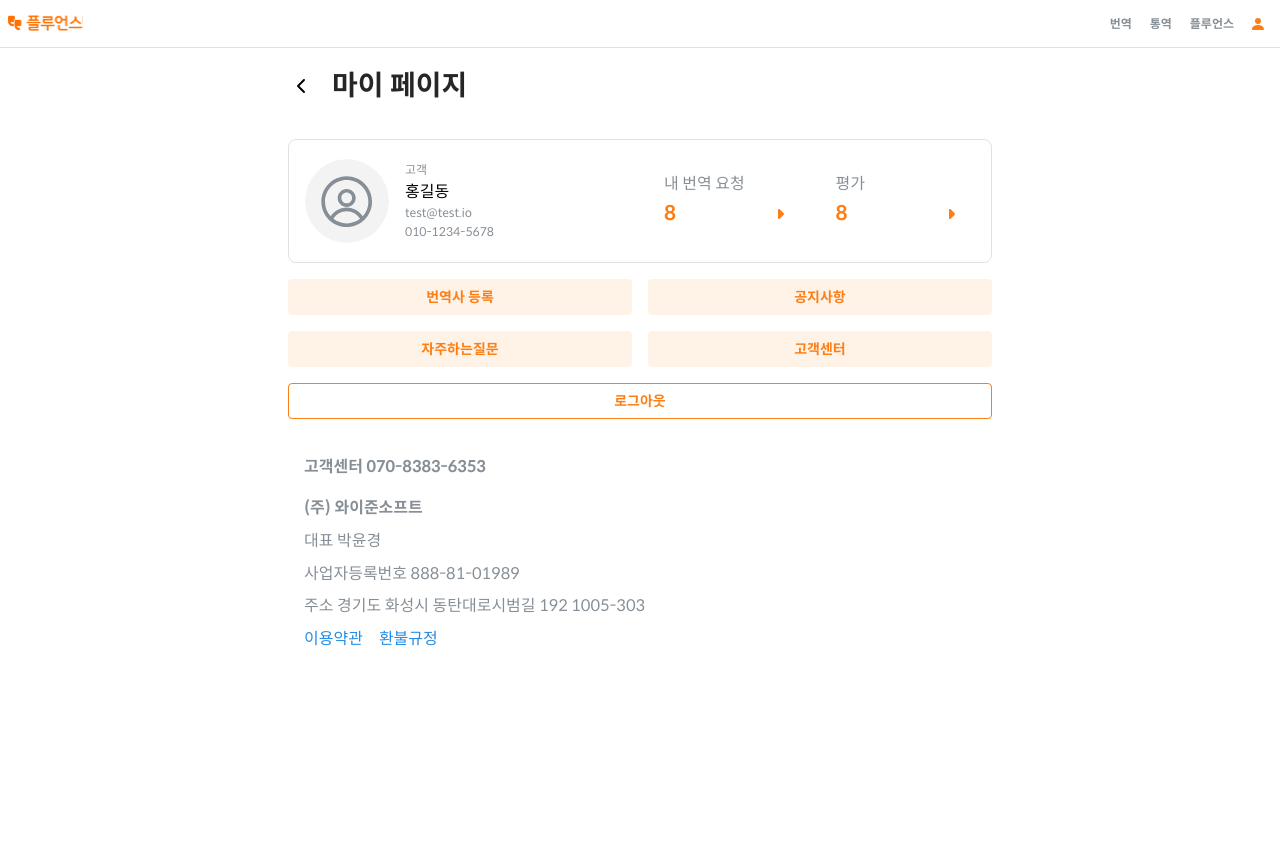
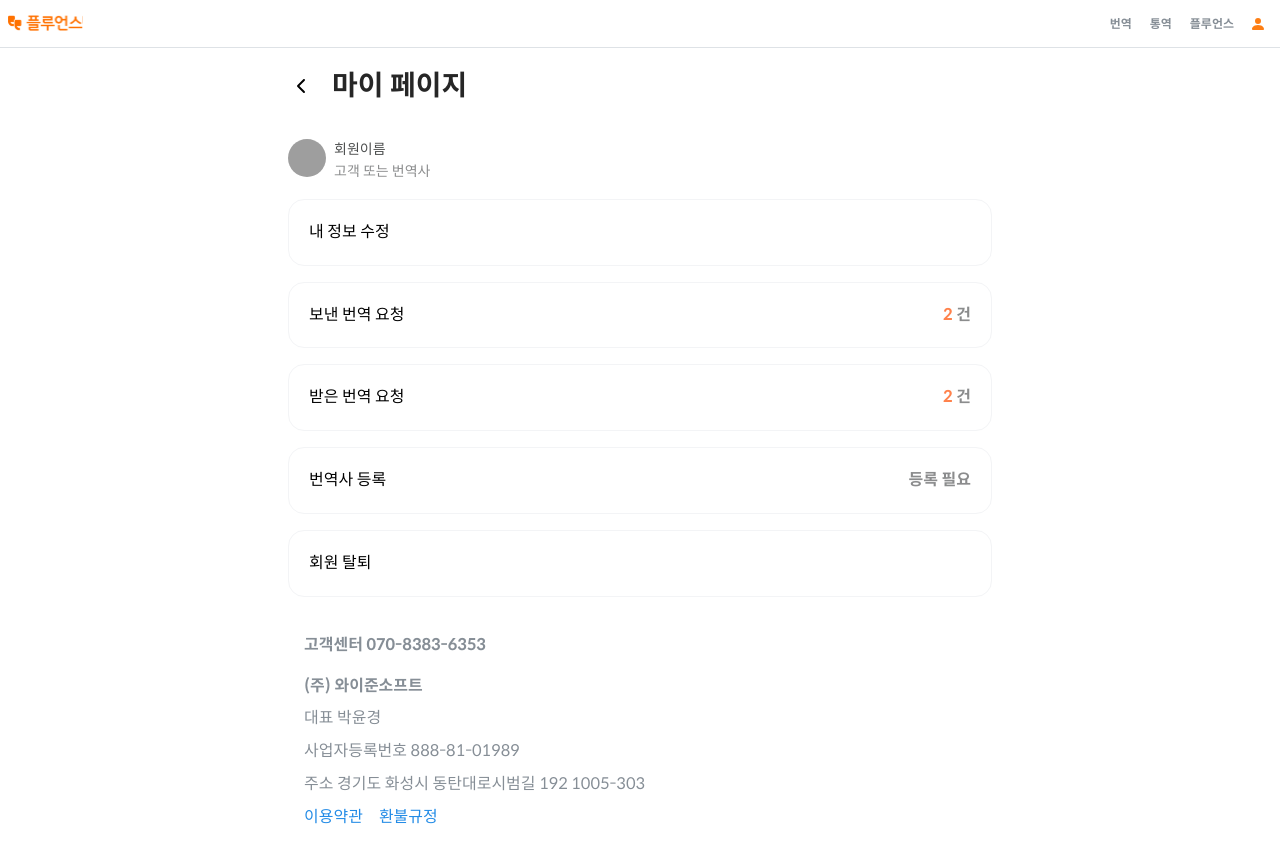
Before and after one commit to lgj9172/translate-platform, a Next.js app: page /my in a window 1280 px wide. Before the commit the page ends 800 px from the top, so only its background shows below. Built offline with nearby package versions, Linux system fonts and the light colour scheme; grey boxes are pictures that could not be loaded.

Commit message:
add: my page

```diff
--- a/app/my/page.tsx
+++ b/app/my/page.tsx
@@ -1,21 +1,11 @@
 "use client";
 
+import Card from "@/components/Card";
 import PageHeader from "@/components/PageHeader";
 import PageTitle from "@/components/PageTitle";
-import {
-  ActionIcon,
-  Avatar,
-  Button,
-  Card,
-  Group,
-  Paper,
-  SimpleGrid,
-  Stack,
-  Text,
-  UnstyledButton,
-} from "@mantine/core";
+import { ActionIcon, Avatar, Group, Stack } from "@mantine/core";
 import Link from "next/link";
-import { FaCaretRight, FaChevronLeft } from "react-icons/fa6";
+import { FaChevronLeft } from "react-icons/fa6";
 
 export default function Page() {
   return (
@@ -33,7 +23,63 @@ export default function Page() {
           <PageTitle>마이 페이지</PageTitle>
         </Group>
       </PageHeader>
-      <Card withBorder radius="md">
+
+      <div className="flex gap-[8px]">
+        <Avatar src="avatar.png" />
+        <div>
+          <div className="text-[14px] text-[#4B4D4D]">회원이름</div>
+          <div className="text-[14px] text-[#8B8C8D]">고객 또는 번역사</div>
+        </div>
+      </div>
+
+      {/* <Divider /> */}
+      <Link className="hover:cursor-pointer" href="/">
+        <Card>
+          <div className="flex justify-between">
+            <div>내 정보 수정</div>
+            <div className="text-[#8B8C8D] font-bold">
+              <span />
+            </div>
+          </div>
+        </Card>
+      </Link>
+
+      <Link className="hover:cursor-pointer" href="/">
+        <Card>
+          <div className="flex justify-between">
+            <div>보낸 번역 요청</div>
+            <div className="text-[#8B8C8D] font-bold">
+              <span className="text-primary">2</span> 건
+            </div>
+          </div>
+        </Card>
+      </Link>
+
+      <Link className="hover:cursor-pointer" href="/">
+        <Card>
+          <div className="flex justify-between">
+            <div>받은 번역 요청</div>
+            <div className="text-[#8B8C8D] font-bold">
+              <span className="text-primary">2</span> 건
+            </div>
+          </div>
+        </Card>
+      </Link>
+
+      <Link className="hover:cursor-pointer" href="/">
+        <Card>
+          <div className="flex justify-between">
+            <div>번역사 등록</div>
+            <div className="text-[#8B8C8D] font-bold">등록 필요</div>
+          </div>
+        </Card>
+      </Link>
+
+      <Link className="hover:cursor-pointer" href="/">
+        <Card>회원 탈퇴</Card>
+      </Link>
+
+      {/* <Card withBorder radius="md">
         <Stack>
           <SimpleGrid cols={2}>
             <Group>
@@ -81,8 +127,9 @@ export default function Page() {
             </SimpleGrid>
           </SimpleGrid>
         </Stack>
-      </Card>
-      <Stack>
+      </Card> */}
+
+      {/* <Stack>
         <SimpleGrid cols={2}>
           <Button
             variant="light"
@@ -105,7 +152,7 @@ export default function Page() {
         <Button variant="outline" color="orange">
           로그아웃
         </Button>
-      </Stack>
+      </Stack> */}
     </Stack>
   );
 }
--- a/app/translation/[translationId]/page.tsx
+++ b/app/translation/[translationId]/page.tsx
@@ -168,10 +168,10 @@ export default function Page({ params: { translationId } }: Props) {
           <LabelSection>
             <Label>원문 샘플</Label>
           </LabelSection>
-
           <div>{translation.sample}</div>
         </InputSection>
-        <Divider />
+
+        {/* <Divider /> */}
 
         <InputSection>
           <LabelSection>
```
